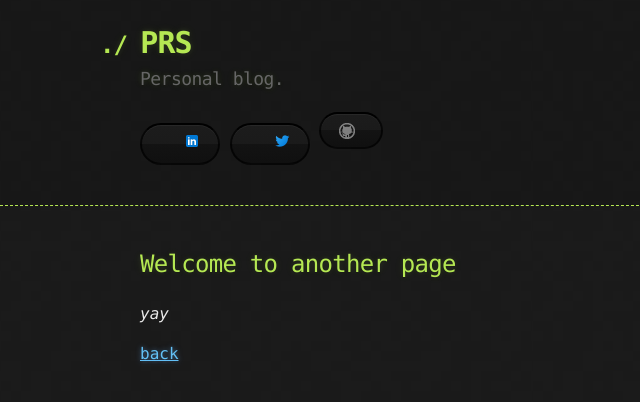
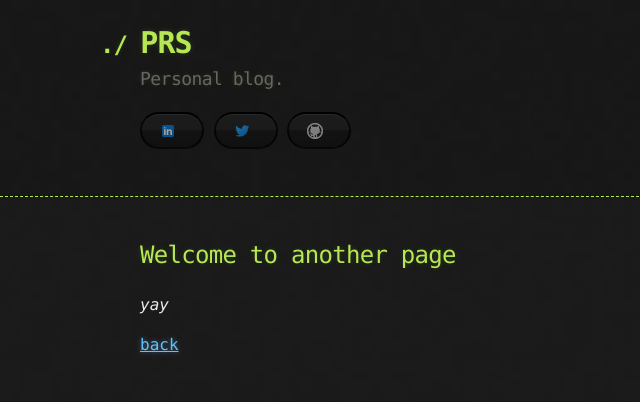
Before and after one commit to PabloRS/page404.github.io, a Jekyll site: the page built from another-page.md, in a window 1280 px wide. Shown: the top 402 px of the page, without its empty margins (0-640 px from the left). Built offline with Jekyll 4.4.1, drawn with Linux system fonts in a browser that asks for light colours.

Commit message:
add icons

```diff
--- a/_layouts/default.html
+++ b/_layouts/default.html
@@ -20,8 +20,8 @@
         <h2>{{ site.description | default: site.github.project_tagline }}</h2>
 
         <section id="downloads">
-          <a href="https://www.linkedin.com/in/pablo-ramirez-solorzano-1959a634/" target="_blank" class="btn btn-linkedin"><span class="icon"></span><img src="assets/images/in.png"></a>
-          <a href="https://twitter.com/PabloRS1989" target="_blank" class="btn btn-twitter"><span class="icon"></span><img src="assets/images/twitter.png"></a>
+          <a href="https://www.linkedin.com/in/pablo-ramirez-solorzano-1959a634/" target="_blank" class="btn btn-linkedin"><span class="icon"></span></a>
+          <a href="https://twitter.com/PabloRS1989" target="_blank" class="btn btn-twitter"><span class="icon"></span></a>
           <a href="https://github.com/PabloRS" target="_blank" class="btn btn-github"><span class="icon"></span></a>
         </section>
       </div>
--- a/_sass/jekyll-theme-hacker.scss
+++ b/_sass/jekyll-theme-hacker.scss
@@ -239,6 +239,16 @@ hr {
   background: url("../images/blacktocat.png") 0 0 no-repeat;
 }
 
+.btn-twitter .icon {
+  opacity: 0.6;
+  background: url("../images/twitter.png");
+}
+
+.btn-linkedin .icon {
+  opacity: 0.6;
+  background: url("../images/in.png");
+}
+
 /* Links
    a, a:hover, a:visited
 */
```
Also changed, not shown: 4 other files.
